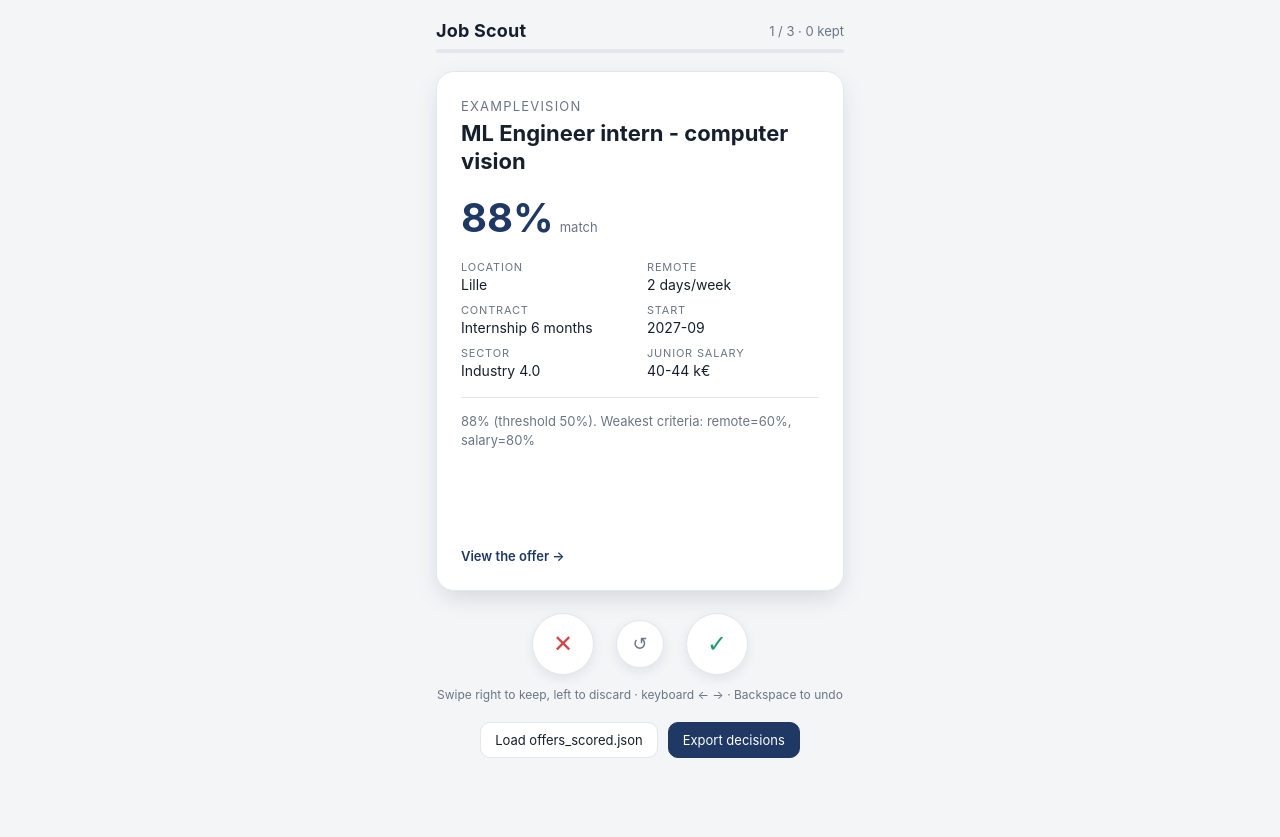
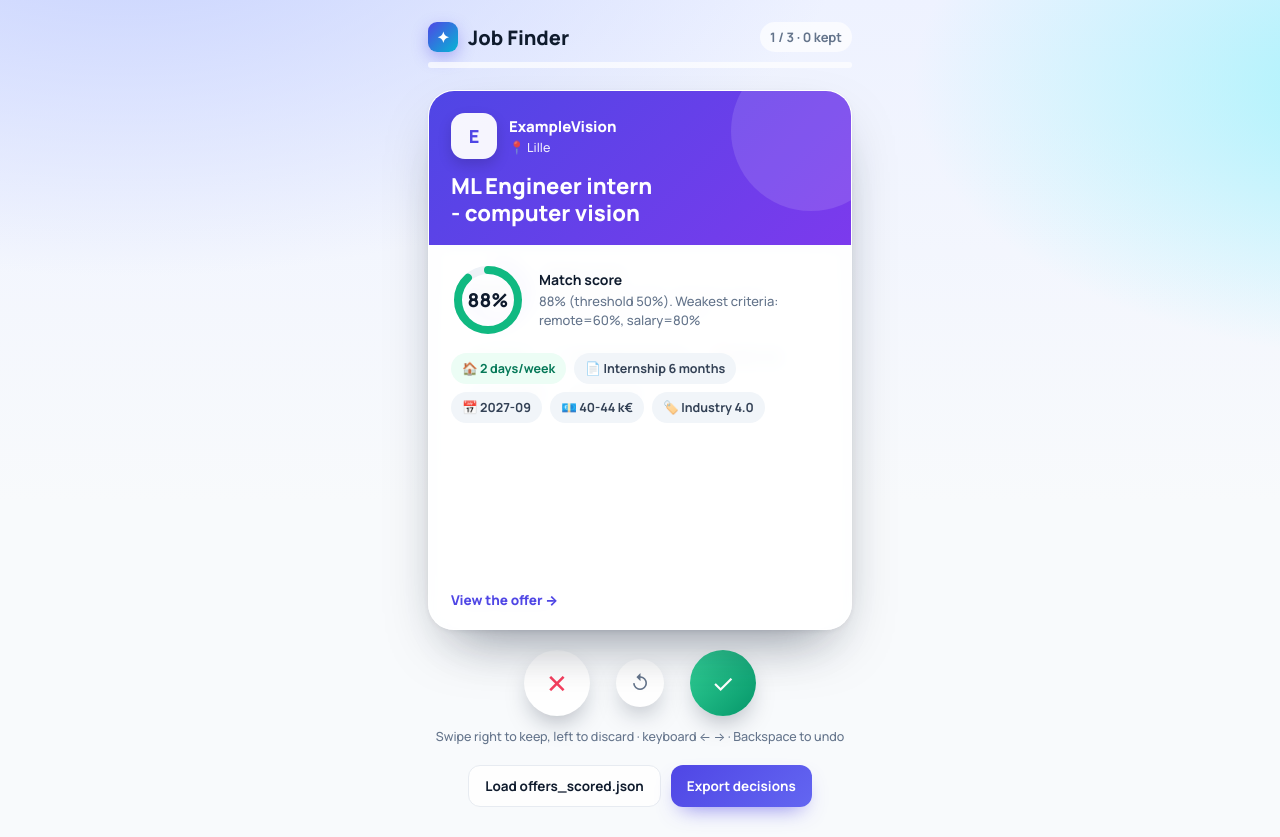
Before and after one commit to Teddxth/job-finder, a plain HTML site: page swipe/index.html in a window 1280 px wide. Before the commit the page ends 800 px from the top, so only its background shows below. Drawn offline with Linux system fonts and the light colour scheme.

Commit message:
Add files via upload

```diff
--- a/swipe/index.html
+++ b/swipe/index.html
@@ -3,52 +3,77 @@
 <head>
 <meta charset="utf-8">
 <meta name="viewport" content="width=device-width, initial-scale=1">
-<title>Job Scout · Swipe</title>
+<title>Job Finder · Swipe</title>
+<link rel="preconnect" href="https://fonts.googleapis.com">
+<link href="https://fonts.googleapis.com/css2?family=Manrope:wght@500;700;800&display=swap" rel="stylesheet">
 <style>
-  :root { --bg:#f4f5f7; --card:#fff; --ink:#16202c; --muted:#6b7684; --line:#e3e6ea;
-          --keep:#1f9d6a; --drop:#d64545; --accent:#1f3864; }
-  * { box-sizing:border-box; }
-  body { margin:0; font-family: Inter, system-ui, -apple-system, "Segoe UI", sans-serif; background:var(--bg);
-         color:var(--ink); min-height:100vh; display:flex; flex-direction:column; align-items:center; }
-  header { width:100%; max-width:440px; padding:20px 16px 8px; display:flex; justify-content:space-between; align-items:center; }
-  header h1 { font-size:18px; margin:0; letter-spacing:.2px; }
-  header .count { font-size:13px; color:var(--muted); }
-  .bar { width:100%; max-width:408px; height:4px; background:var(--line); border-radius:2px; overflow:hidden; }
-  .bar i { display:block; height:100%; background:var(--accent); width:0; transition:width .25s; }
-  .deck { position:relative; width:100%; max-width:408px; height:520px; margin:18px 16px; }
-  .card { position:absolute; inset:0; background:var(--card); border:1px solid var(--line); border-radius:18px;
-          box-shadow:0 8px 24px rgba(20,30,50,.08); padding:26px 24px; display:flex; flex-direction:column;
-          touch-action:none; user-select:none; cursor:grab; will-change:transform; }
-  .card.behind { transform:scale(.96) translateY(10px); opacity:.7; pointer-events:none; }
-  .company { font-size:13px; text-transform:uppercase; letter-spacing:1.2px; color:var(--muted); margin:0 0 6px; }
-  .title { font-size:22px; line-height:1.25; margin:0 0 18px; font-weight:650; }
-  .score { display:flex; align-items:baseline; gap:6px; margin-bottom:18px; }
-  .score b { font-size:40px; font-weight:700; color:var(--accent); }
-  .score span { color:var(--muted); font-size:13px; }
-  .meta { display:grid; grid-template-columns:1fr 1fr; gap:10px 14px; font-size:14px; margin-bottom:18px; }
-  .meta div small { display:block; color:var(--muted); font-size:11px; text-transform:uppercase; letter-spacing:.8px; margin-bottom:2px; }
-  .why { font-size:13px; color:var(--muted); line-height:1.45; border-top:1px solid var(--line); padding-top:14px; flex:1; }
-  .card a { font-size:13px; color:var(--accent); text-decoration:none; font-weight:600; }
-  .stamp { position:absolute; top:24px; padding:6px 12px; border:3px solid; border-radius:8px; font-weight:800;
-           font-size:20px; letter-spacing:2px; opacity:0; transform:rotate(-12deg); }
-  .stamp.keep { right:22px; color:var(--keep); border-color:var(--keep); }
-  .stamp.drop { left:22px; color:var(--drop); border-color:var(--drop); transform:rotate(12deg); }
-  .actions { display:flex; gap:22px; margin:4px 0 12px; }
-  .actions button { width:62px; height:62px; border-radius:50%; border:1px solid var(--line); background:#fff;
-                    font-size:24px; cursor:pointer; box-shadow:0 4px 12px rgba(20,30,50,.08); }
-  .actions .drop { color:var(--drop); } .actions .keep { color:var(--keep); } .actions .undo { width:48px; height:48px; font-size:18px; align-self:center; color:var(--muted); }
-  .hint { font-size:12px; color:var(--muted); margin-bottom:8px; }
-  .done, .empty { text-align:center; padding:60px 20px; color:var(--muted); }
-  .done h2 { color:var(--ink); margin:0 0 6px; }
-  .tools { display:flex; gap:10px; justify-content:center; flex-wrap:wrap; margin:12px 0 30px; }
-  .tools label, .tools button { font:inherit; font-size:13px; padding:9px 14px; border-radius:10px; border:1px solid var(--line);
-                                background:#fff; cursor:pointer; color:var(--ink); }
-  .tools .primary { background:var(--accent); color:#fff; border-color:var(--accent); }
+  :root { --ink:#0f1b2d; --muted:#64748b; --line:#e7ebf1; --keep:#10b981; --drop:#f43f5e; --accent:#4f46e5; --accent2:#06b6d4; }
+  * { box-sizing:border-box; min-width:0; }
+  body { margin:0; font-family:Manrope, system-ui, -apple-system, "Segoe UI", sans-serif; color:var(--ink); min-height:100vh;
+         display:flex; flex-direction:column; align-items:center; overflow-x:clip;
+         background:radial-gradient(1200px 600px at 10% -10%, #c7d2fe 0%, transparent 60%),
+                    radial-gradient(900px 500px at 110% 10%, #a5f3fc 0%, transparent 55%),
+                    linear-gradient(180deg,#eef2ff 0%,#f8fafc 60%); }
+  header { width:100%; max-width:460px; padding:22px 18px 10px; display:flex; justify-content:space-between; align-items:center; }
+  header h1 { font-size:20px; margin:0; font-weight:800; display:flex; align-items:center; gap:10px; }
+  header h1 i { width:30px; height:30px; border-radius:9px; background:linear-gradient(135deg,var(--accent),var(--accent2));
+                display:grid; place-items:center; color:#fff; font-style:normal; font-size:15px; box-shadow:0 6px 16px rgba(79,70,229,.35); }
+  header .count { font-size:13px; color:var(--muted); font-weight:700; background:rgba(255,255,255,.7); padding:6px 10px; border-radius:999px; }
+  .bar { width:calc(100% - 36px); max-width:424px; height:6px; background:rgba(255,255,255,.7); border-radius:999px; overflow:hidden; }
+  .bar i { display:block; height:100%; background:linear-gradient(90deg,var(--accent),var(--accent2)); width:0; transition:width .35s; border-radius:999px; }
+  .deck { position:relative; width:calc(100% - 36px); max-width:424px; height:540px; margin:22px 0 18px; }
+  .card { position:absolute; inset:0; background:rgba(255,255,255,.92); backdrop-filter:blur(8px); border:1px solid rgba(255,255,255,.9);
+          border-radius:26px; box-shadow:0 24px 60px -20px rgba(15,27,45,.35), 0 2px 6px rgba(15,27,45,.06);
+          display:flex; flex-direction:column; overflow:hidden; touch-action:none; user-select:none; cursor:grab; will-change:transform; }
+  .card:active { cursor:grabbing; }
+  .card.behind { transform:scale(.94) translateY(16px); opacity:.65; filter:blur(.5px); pointer-events:none; }
+  .top { padding:22px 22px 18px; color:#fff; position:relative; background:linear-gradient(135deg,var(--c1),var(--c2)); }
+  .top::after { content:""; position:absolute; right:-40px; top:-40px; width:160px; height:160px; border-radius:50%; background:rgba(255,255,255,.12); }
+  .head { display:flex; align-items:center; gap:12px; margin-bottom:14px; position:relative; z-index:1; }
+  .logo { width:46px; height:46px; border-radius:14px; background:rgba(255,255,255,.95); color:var(--c1); display:grid; place-items:center;
+          font-weight:800; font-size:18px; box-shadow:0 6px 14px rgba(0,0,0,.15); flex:none; }
+  .company { font-size:15px; font-weight:800; margin:0; }
+  .loc { font-size:12.5px; opacity:.9; margin:2px 0 0; }
+  .title { font-size:22px; line-height:1.22; margin:0; font-weight:800; position:relative; z-index:1; text-wrap:balance; }
+  .body { padding:18px 22px 20px; display:flex; flex-direction:column; flex:1; gap:16px; }
+  .scorerow { display:flex; align-items:center; gap:14px; }
+  .ring { width:74px; height:74px; flex:none; position:relative; }
+  .ring svg { width:100%; height:100%; transform:rotate(-90deg); }
+  .ring b { position:absolute; inset:0; display:grid; place-items:center; font-size:19px; font-weight:800; }
+  .why { font-size:13px; color:var(--muted); line-height:1.45; }
+  .why strong { display:block; color:var(--ink); font-size:14px; margin-bottom:2px; }
+  .chips { display:flex; flex-wrap:wrap; gap:8px; }
+  .chip { font-size:12.5px; font-weight:700; padding:7px 11px; border-radius:999px; background:#f1f5f9; color:#334155; white-space:nowrap; }
+  .chip.hi { background:#ecfdf5; color:#047857; }
+  .link { margin-top:auto; font-size:13.5px; font-weight:800; color:var(--accent); text-decoration:none; display:inline-flex; gap:6px; align-items:center; }
+  .stamp { position:absolute; top:26px; z-index:3; padding:6px 14px; border:3px solid; border-radius:12px; font-weight:800;
+           font-size:22px; letter-spacing:2px; opacity:0; background:rgba(255,255,255,.9); }
+  .stamp.keep { left:20px; color:var(--keep); border-color:var(--keep); transform:rotate(-14deg); }
+  .stamp.drop { right:20px; color:var(--drop); border-color:var(--drop); transform:rotate(14deg); }
+  .actions { display:flex; gap:26px; align-items:center; margin:2px 0 12px; }
+  .actions button { width:66px; height:66px; border-radius:50%; border:0; background:#fff; font-size:26px; cursor:pointer;
+                    box-shadow:0 12px 26px -8px rgba(15,27,45,.35); transition:transform .15s, box-shadow .15s; font-family:inherit; }
+  .actions button:hover { transform:translateY(-2px) scale(1.05); }
+  .actions button:active { transform:scale(.94); }
+  .actions .drop { color:var(--drop); } .actions .keep { color:#fff; background:linear-gradient(135deg,#34d399,#059669); }
+  .actions .undo { width:48px; height:48px; font-size:19px; color:var(--muted); }
+  .hint { font-size:12.5px; color:var(--muted); margin-bottom:6px; text-align:center; padding:0 16px; }
+  .done, .empty { position:absolute; inset:0; display:grid; place-content:center; text-align:center; padding:30px; color:var(--muted);
+                  background:rgba(255,255,255,.85); border-radius:26px; box-shadow:0 24px 60px -20px rgba(15,27,45,.3); }
+  .done .big { font-size:46px; margin-bottom:8px; }
+  .done h2 { color:var(--ink); margin:0 0 6px; font-size:22px; }
+  .tools { display:flex; gap:10px; justify-content:center; flex-wrap:wrap; margin:14px 0 30px; }
+  .tools label, .tools button { font:inherit; font-size:13.5px; font-weight:700; padding:11px 16px; border-radius:12px; border:1px solid var(--line);
+                                background:rgba(255,255,255,.85); cursor:pointer; color:var(--ink); }
+  .tools .primary { background:linear-gradient(135deg,var(--accent),#6366f1); color:#fff; border:0; box-shadow:0 10px 22px -10px rgba(79,70,229,.7); }
   input[type=file] { display:none; }
+  :focus-visible { outline:3px solid #a5b4fc; outline-offset:2px; }
+  @media (max-height:740px) { .deck { height:480px; } }
+  @media (prefers-reduced-motion:reduce) { * { transition:none !important; } }
 </style>
 </head>
 <body>
-<header><h1>Job Scout</h1><span class="count" id="count"></span></header>
+<header><h1><i>✦</i>Job Finder</h1><span class="count" id="count"></span></header>
 <div class="bar"><i id="progress"></i></div>
 <div class="deck" id="deck"></div>
 <div class="actions" id="actions">
@@ -79,7 +104,7 @@ const DEMO = [
    contract:"Internship 6 months", start:"2027-09", salary_junior:"55-65 (CHF)", score:71.0, decision:"match",
    justification:"71% (threshold 50%). Weakest criteria: remote=0%, location=70%", url:"https://example.com/offer/5"}
 ];
-const KEY = "jobscout.decisions";
+const KEY = "jobfinder.decisions";
 let offers = [], idx = 0, history = [], decisions = {};
 try { decisions = JSON.parse(localStorage.getItem(KEY) || "{}"); } catch (e) { decisions = {}; }
 
@@ -92,22 +117,35 @@ function load(list) {
   history = []; render();
 }
 
+const PALETTE = [["#4f46e5","#7c3aed"],["#0891b2","#2563eb"],["#059669","#0d9488"],["#db2777","#9333ea"],["#ea580c","#e11d48"],["#0f766e","#4338ca"]];
+function hue(t) { let h = 0; for (const c of t) h = (h * 31 + c.charCodeAt(0)) >>> 0; return PALETTE[h % PALETTE.length]; }
+function initials(n) { return String(n || "?").split(/\s+/).map(w => w[0]).join("").slice(0, 2).toUpperCase(); }
+function ring(score) {
+  const r = 30, c = 2 * Math.PI * r, v = Math.max(0, Math.min(100, score));
+  const col = v >= 80 ? "#10b981" : v >= 65 ? "#4f46e5" : "#f59e0b";
+  return `<div class="ring"><svg viewBox="0 0 74 74"><circle cx="37" cy="37" r="${r}" fill="none" stroke="#eef2f7" stroke-width="8"/>
+    <circle cx="37" cy="37" r="${r}" fill="none" stroke="${col}" stroke-width="8" stroke-linecap="round" stroke-dasharray="${c * v / 100} ${c}"/></svg><b>${Math.round(v)}%</b></div>`;
+}
 function cardHTML(o, behind) {
-  return `<div class="card${behind ? " behind" : ""}">
+  const [c1, c2] = hue(o.company || "");
+  const chips = [
+    o.remote && o.remote !== "no" ? `<span class="chip hi">🏠 ${esc(o.remote)}</span>` : "",
+    o.contract ? `<span class="chip">📄 ${esc(o.contract)}</span>` : "",
+    o.start ? `<span class="chip">📅 ${esc(o.start)}</span>` : "",
+    o.salary_junior ? `<span class="chip">💶 ${esc(o.salary_junior)} k€</span>` : "",
+    o.sector ? `<span class="chip">🏷️ ${esc(o.sector)}</span>` : ""].join("");
+  return `<div class="card${behind ? " behind" : ""}" style="--c1:${c1};--c2:${c2}">
     <div class="stamp keep">KEEP</div><div class="stamp drop">NOPE</div>
-    <p class="company">${esc(o.company)}</p>
-    <h2 class="title">${esc(o.title)}</h2>
-    <div class="score"><b>${Math.round(o.score)}%</b><span>match</span></div>
-    <div class="meta">
-      <div><small>Location</small>${esc(o.location)}</div>
-      <div><small>Remote</small>${esc(o.remote || "-")}</div>
-      <div><small>Contract</small>${esc(o.contract || "-")}</div>
-      <div><small>Start</small>${esc(o.start || "-")}</div>
-      <div><small>Sector</small>${esc(o.sector || "-")}</div>
-      <div><small>Junior salary</small>${o.salary_junior ? esc(o.salary_junior) + " k€" : "-"}</div>
+    <div class="top">
+      <div class="head"><div class="logo">${esc(initials(o.company))}</div>
+        <div><p class="company">${esc(o.company)}</p><p class="loc">📍 ${esc(o.location || "-")}</p></div></div>
+      <h2 class="title">${esc(o.title)}</h2>
     </div>
-    <div class="why">${esc(o.justification)}</div>
-    ${o.url ? `<a href="${esc(o.url)}" target="_blank" rel="noopener">View the offer →</a>` : ""}
+    <div class="body">
+      <div class="scorerow">${ring(o.score)}<div class="why"><strong>Match score</strong>${esc(o.justification)}</div></div>
+      <div class="chips">${chips}</div>
+      ${o.url ? `<a class="link" href="${esc(o.url)}" target="_blank" rel="noopener">View the offer →</a>` : ""}
+    </div>
   </div>`;
 }
 
@@ -118,7 +156,7 @@ function render() {
   document.getElementById("progress").style.width = offers.length ? (idx / offers.length * 100) + "%" : "0";
   if (!offers.length) { deck.innerHTML = `<div class="empty">No offer above the threshold.</div>`; return; }
   if (idx >= offers.length) {
-    deck.innerHTML = `<div class="done"><h2>All offers reviewed</h2>${kept} kept. Export your decisions to update the Excel tracker.</div>`;
+    deck.innerHTML = `<div class="done"><div class="big">🎉</div><h2>All offers reviewed</h2>${kept} kept. Export your decisions to update the Excel tracker.</div>`;
     return;
   }
   deck.innerHTML = (offers[idx + 1] ? cardHTML(offers[idx + 1], true) : "") + cardHTML(offers[idx], false);
```
